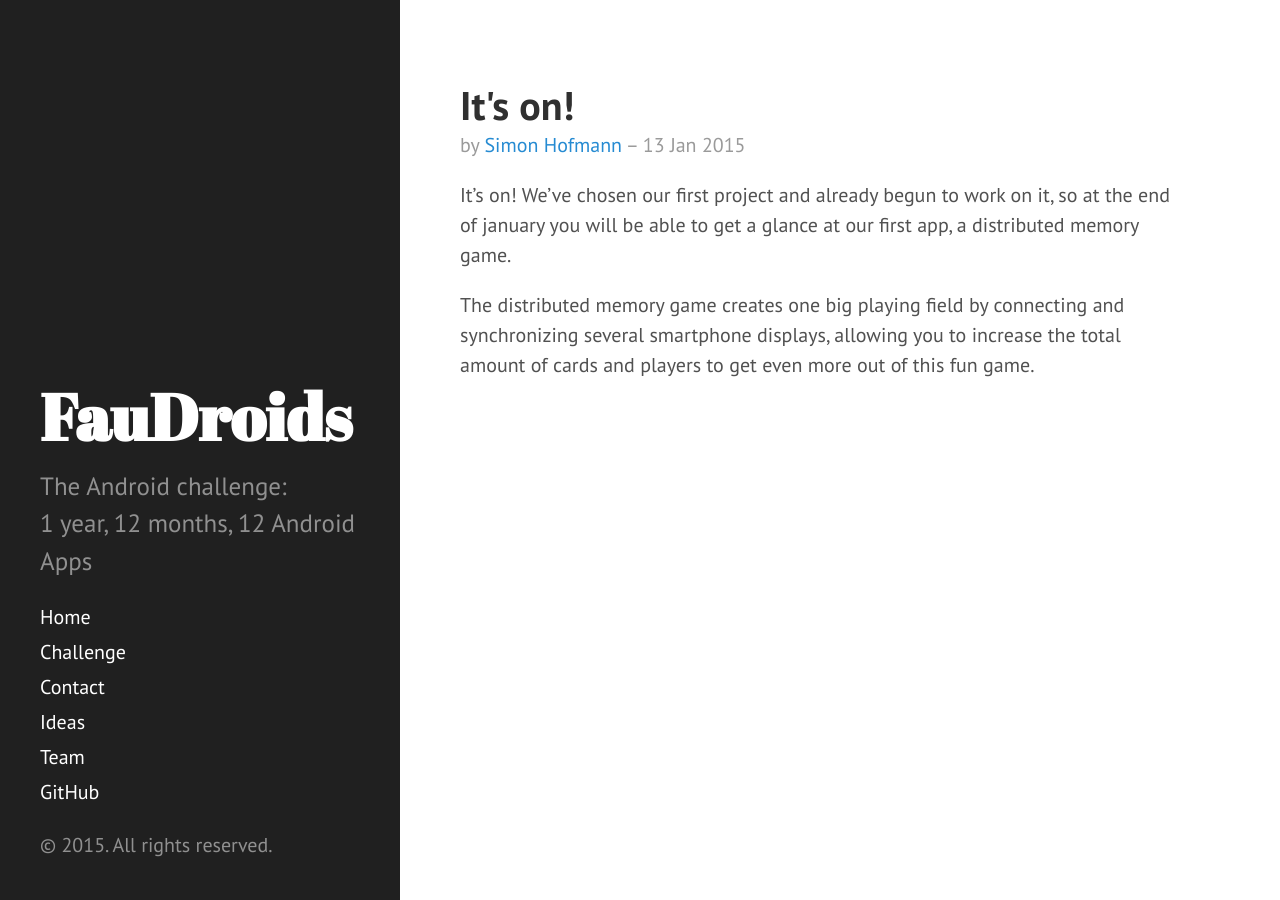
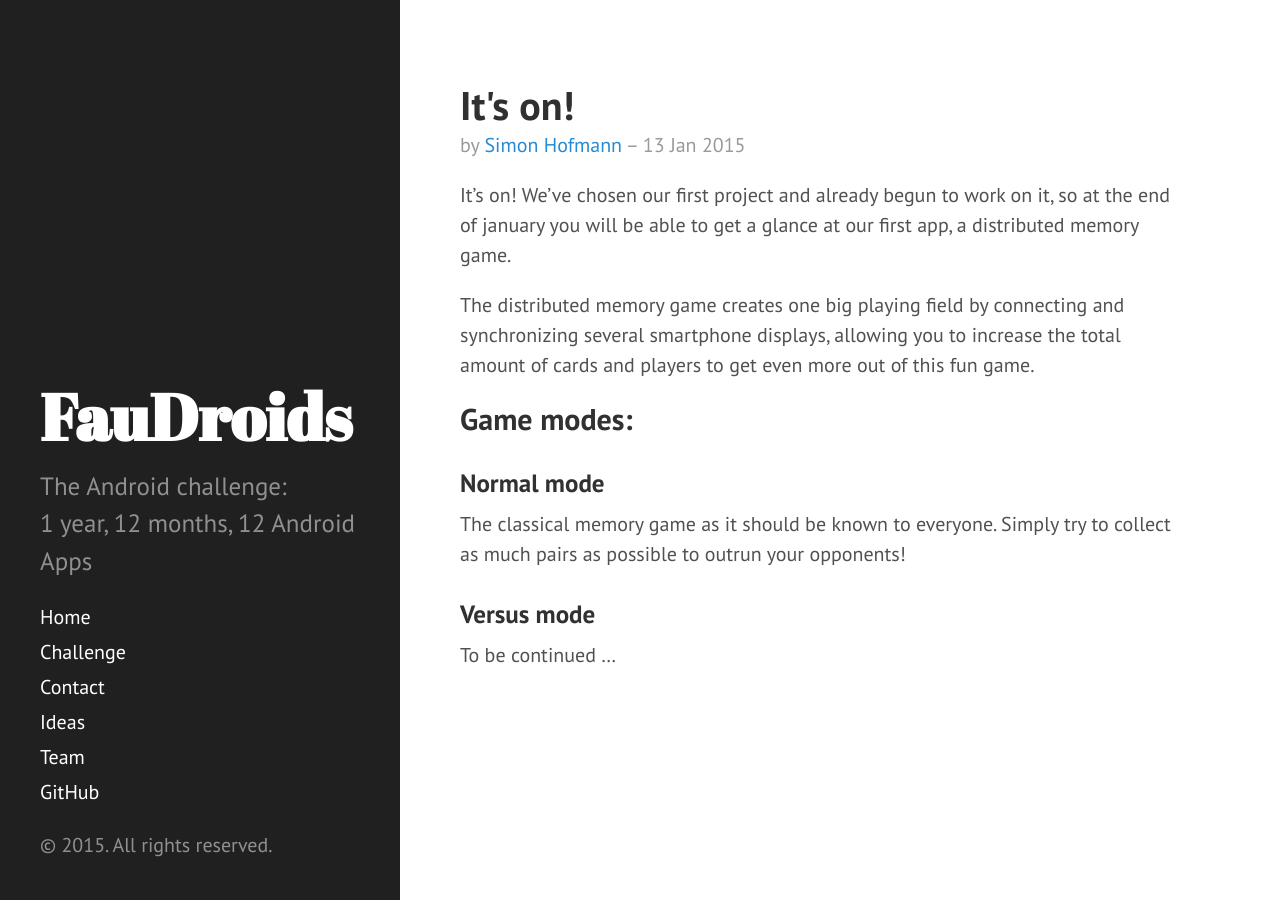
Before and after one commit to Haroenv/FauDroids.github.io, a Jekyll site: the page built from _posts/2015-01-13-its-on.md, in a window 1280 px wide. Built offline with Jekyll 4.4.1, drawn with Linux system fonts in a browser that asks for light colours; Markdown is read by kramdown in place of the engine named in the settings.

Commit message:
Added game mode description

```diff
--- a/_posts/2015-01-13-its-on.md
+++ b/_posts/2015-01-13-its-on.md
@@ -7,3 +7,13 @@ author: simon
 It's on! We've chosen our first project and already begun to work on it, so at the end of january you will be able to get a glance at our first app, a distributed memory game.
 
 The distributed memory game creates one big playing field by connecting and synchronizing several smartphone displays, allowing you to increase the total amount of cards and players to get even more out of this fun game.
+
+## Game modes:
+
+### Normal mode
+
+The classical memory game as it should be known to everyone. Simply try to collect as much pairs as possible to outrun your opponents!
+
+### Versus mode
+
+To be continued ...
```
